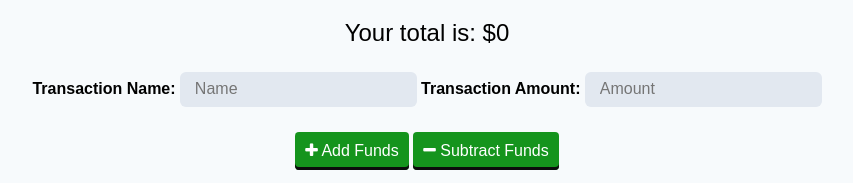
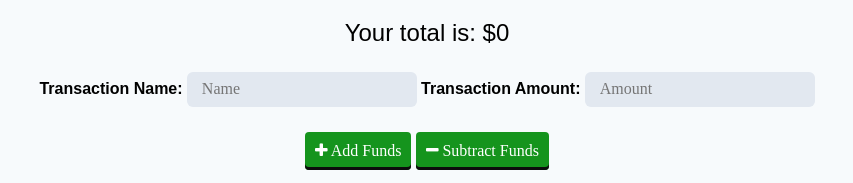
Before and after one commit to agreenthal/Budget-Tracker, a website: page public/index.html in a window 1280 px wide. Shown: the part 61-244 px from the top of the page, without its empty margins (213-1066 px from the left). Drawn offline with nearby package versions, Linux system fonts and the light colour scheme; no server answers.

Commit message:
changed font

```diff
--- a/public/style.css
+++ b/public/style.css
@@ -13,7 +13,7 @@ body {
 button,
 input {
   font-size: 1em;
-  font-family: Arial;
+  font-family: "Times New Roman", Times, serif;
 }
 
 label {
```
